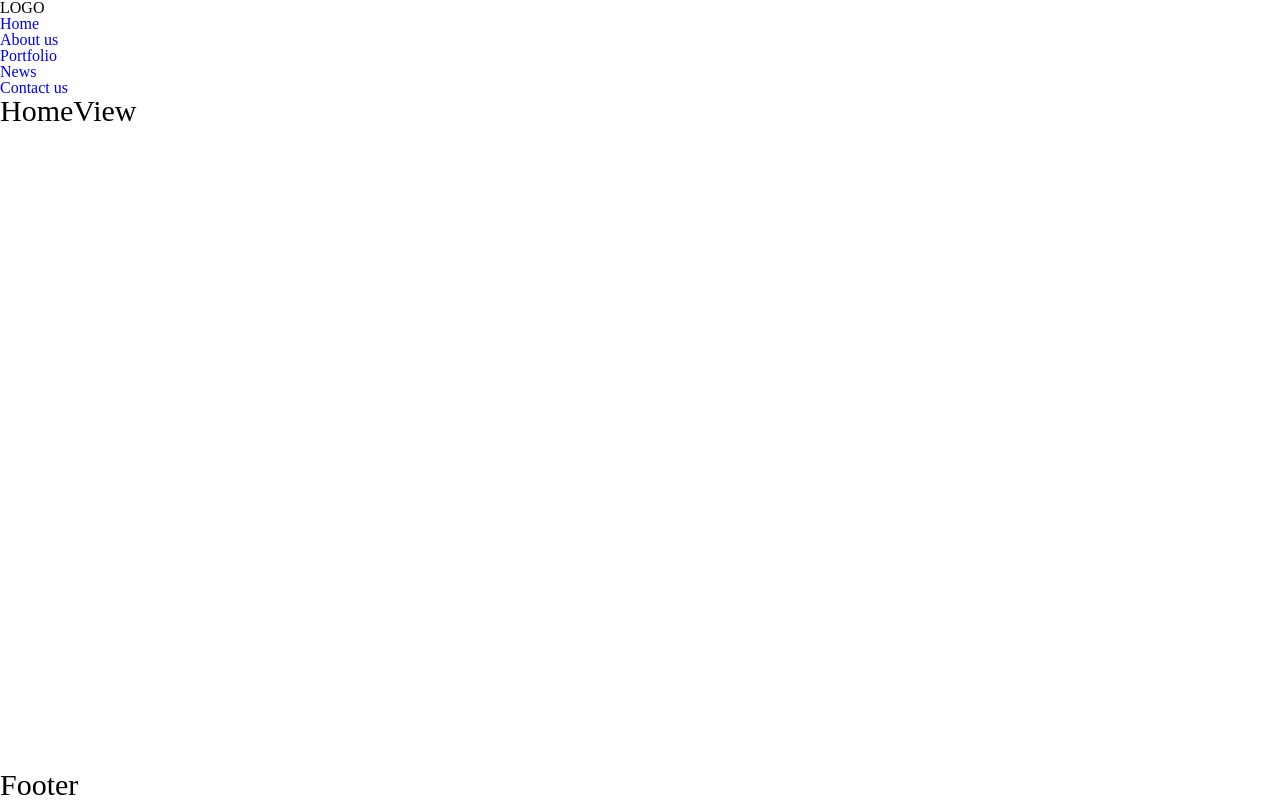
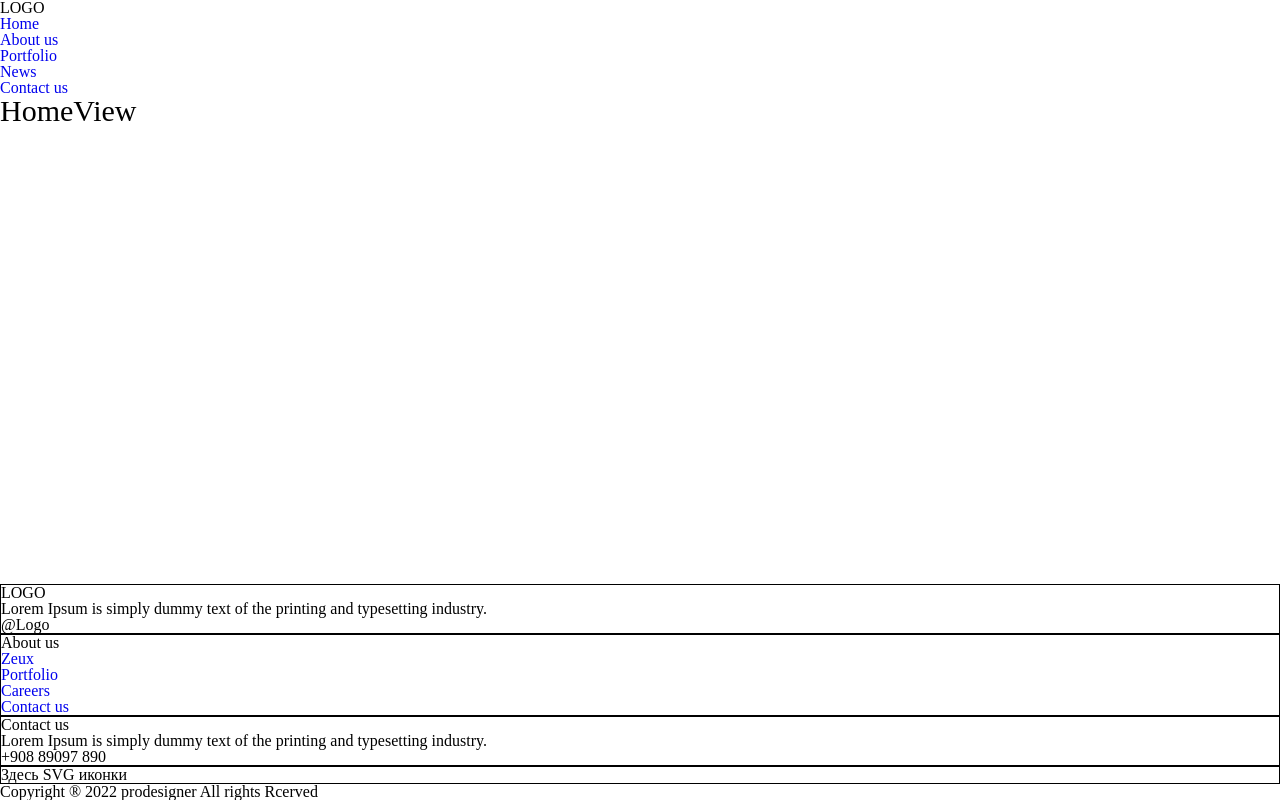
Before and after one commit to KindCatt/GamingWebsite, a Vue app: page / in a window 1280 px wide. Built offline with nearby package versions, Linux system fonts and the light colour scheme.

Commit message:
Добавил разметку Footer, подключил компонент FooterItem

```diff
--- /dev/null
+++ b/src/components/FooterItem.vue
@@ -0,0 +1,21 @@
+<template>
+	<div class="footer-item">
+
+		<h5 class="footer-item__header logo">
+			<slot name="title"></slot>
+		</h5>
+
+		<p class="footer-item__content">
+			<slot name="info"></slot>
+		</p>
+
+		<div class="footer-item__footer">
+			<slot></slot>
+		</div>
+
+	</div>
+</template>
+
+<style lang="sass" scoped>
+
+</style>
--- a/src/components/Layout/FooterView.vue
+++ b/src/components/Layout/FooterView.vue
@@ -1,9 +1,63 @@
+<script setup>
+import FooterItem from "@/components/FooterItem.vue";
+</script>
+
 <template>
 	<footer class="footer-view">
-		<div style="font-size: 30px;">Footer</div>
+
+		<div class="footer-view__top">
+			<div class="footer-view__row">
+
+				<div class="footer-view__column">
+					<FooterItem>
+						<template #title>LOGO</template>
+						<template #info>
+							Lorem Ipsum is simply dummy text of the printing and typesetting industry.
+						</template>
+						@Logo
+					</FooterItem>
+				</div>
+
+				<div class="footer-view__column">
+					<FooterItem>
+						<template #title>About us</template>
+						<template #info>
+							<p><a class="footer-view__link" href="#">Zeux</a></p>
+							<p><a class="footer-view__link" href="#">Portfolio</a></p>
+							<p><a class="footer-view__link" href="#">Careers</a></p>
+							<p><a class="footer-view__link" href="#">Contact us</a></p>
+						</template>
+					</FooterItem>
+				</div>
+
+				<div class="footer-view__column">
+					<FooterItem>
+						<template #title>Contact us</template>
+						<template #info>
+							Lorem Ipsum is simply dummy text of the printing and typesetting industry.
+						</template>
+						+908 89097 890
+					</FooterItem>
+				</div>
+
+				<div class="footer-view__column">
+					<FooterItem>
+						Здесь SVG иконки
+					</FooterItem>
+
+				</div>
+			</div>
+
+			<div class="footer-view__bottom">
+				<p class="footer-view__bottom-text">Copyright ® 2022 prodesigner All rights Rcerved</p>
+			</div>
+		</div>
+
 	</footer>
 </template>
 
 <style>
-
+.footer-view__column {
+	border: 1px solid #000;
+}
 </style>
```
